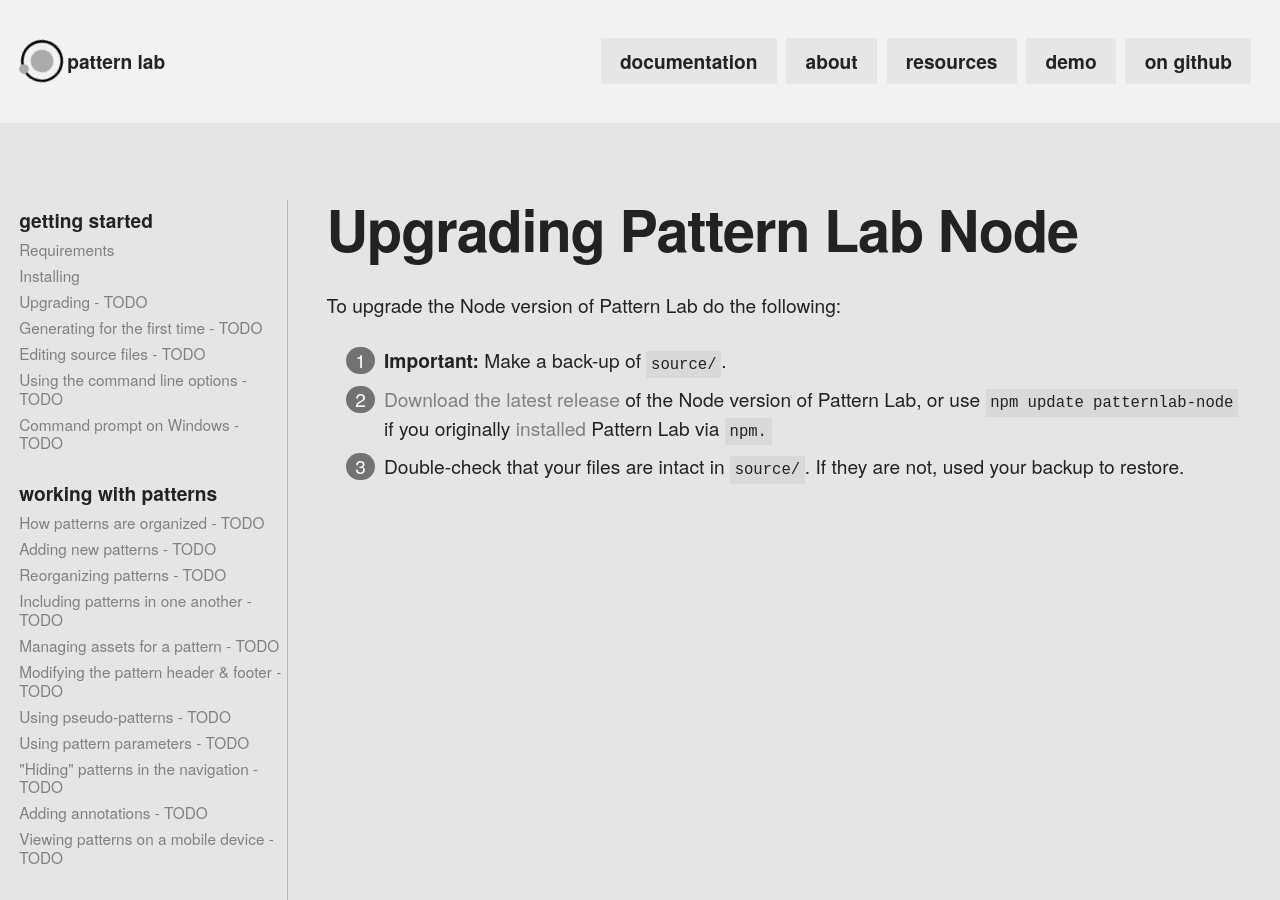
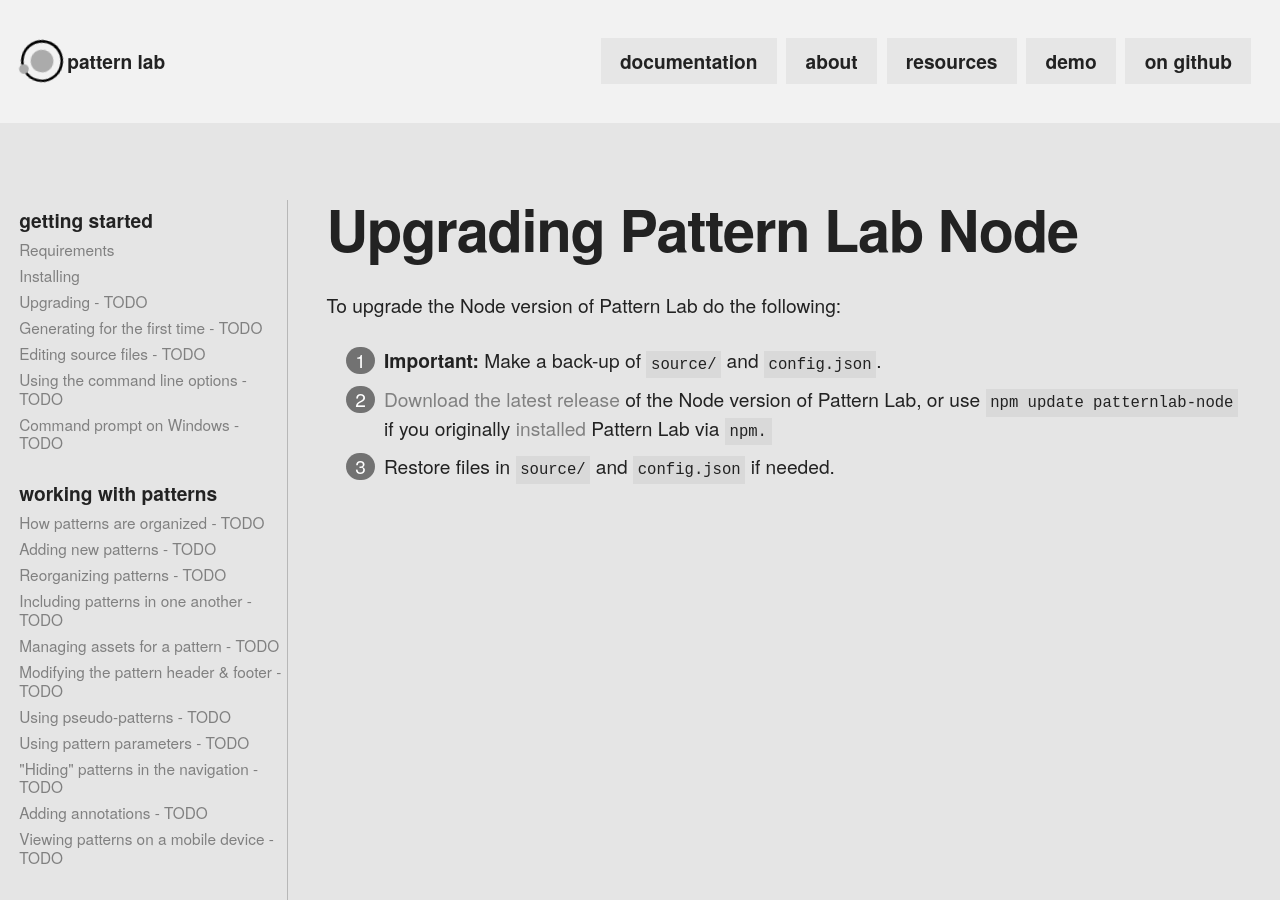
Before and after one commit to pattern-lab/website, a Jekyll site: the page built from patternlabsite/docs/node/upgrading.md, in a window 1280 px wide and 900 px high. Built offline with Jekyll 4.4.1, drawn with Linux system fonts in a browser that asks for light colours; Markdown is read by kramdown in place of the engine named in the settings; comment, search, counter and statistics services are not loaded.

Commit message:
Finished #3

```diff
--- a/patternlabsite/docs/node/upgrading.md
+++ b/patternlabsite/docs/node/upgrading.md
@@ -7,6 +7,6 @@
 
 To upgrade the Node version of Pattern Lab do the following:
 
-1. **Important:** Make a back-up of `source/`.
+1. **Important:** Make a back-up of `source/` and `config.json`.
 2. [Download the latest release](https://github.com/pattern-lab/patternlab-node/releases) of the Node version of Pattern Lab, or use `npm update patternlab-node` if you originally [installed](/docs/node/installation.html) Pattern Lab via `npm.`
-3. Double-check that your files are intact in `source/`. If they are not, used your backup to restore.
+3. Restore files in `source/` and `config.json` if needed.
```
